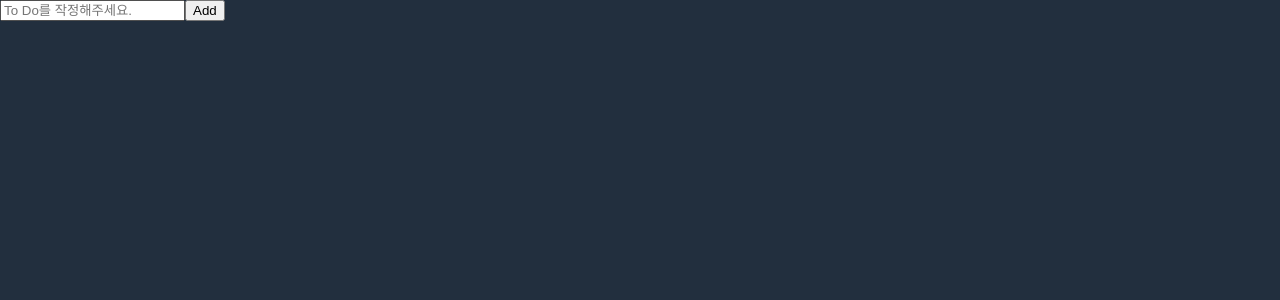
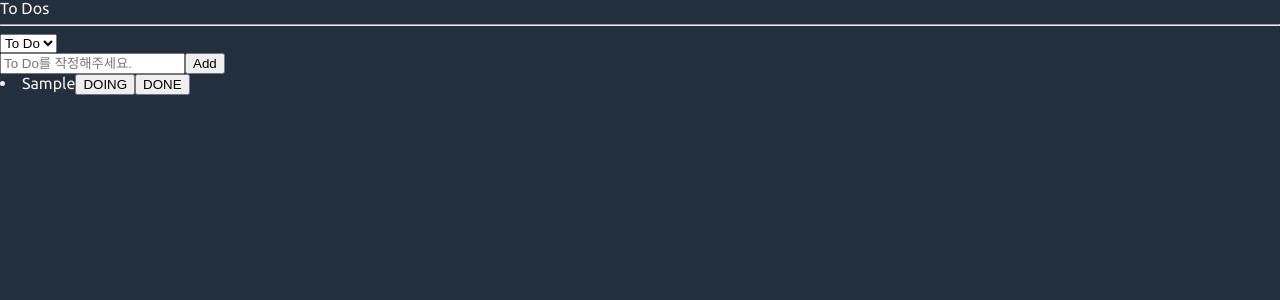
Before and after one commit to kimoony/react-to-do, a React (Create React App) app: page / in a window 1280 px wide. Both pictures are taken after typing "Sample" into the empty fields and a click on the button "Add". Shown: the top 300 px of the page. Built offline with nearby package versions, Linux system fonts and the light colour scheme.

Commit message:
react to do 기능 완료

```diff
--- a/package.json
+++ b/package.json
@@ -24,8 +24,8 @@
   "scripts": {
     "start": "react-scripts start",
     "build": "react-scripts build",
-    "test": "react-scripts test",
-    "eject": "react-scripts eject"
+    "deploy": "gh-pages -d build",
+    "predeploy": "npm run build"
   },
   "eslintConfig": {
     "extends": [
--- a/public/index.html
+++ b/public/index.html
@@ -7,7 +7,7 @@
     <meta name="theme-color" content="#000000" />
     <meta
       name="description"
-      content="Web site created using create-react-app"
+      content="React To Do (+TypeScript)"
     />
     <link rel="apple-touch-icon" href="%PUBLIC_URL%/logo192.png" />
     <!--
@@ -24,7 +24,7 @@
       work correctly both with client-side routing and a non-root public URL.
       Learn how to configure a non-root public URL by running `npm run build`.
     -->
-    <title>React App</title>
+    <title>To Do</title>
   </head>
   <body>
     <noscript>You need to enable JavaScript to run this app.</noscript>
--- /dev/null
+++ b/src/atoms.tsx
@@ -0,0 +1,40 @@
+import { atom, selector } from "recoil";
+
+// enum => 계속해서 써야하는 값을 저장할 수 있는 도구
+export enum Categories {
+  // 아래와 같이 "TO_DO" = "TO_DO", 이렇게 하는 이유는
+  // 이렇게 하지 않고 "TO_DO", 만 입력하면 enum은 숫자로 반환하기 때문
+  "TO_DO" = "TO_DO",
+  "DOING" = "DOING",
+  "DONE" = "DONE"
+}
+
+export interface IToDo {
+  text: string;
+  id: number;
+  category: Categories;
+}
+
+export const categoryState = atom<Categories>({
+  key: "category",
+  default: Categories.TO_DO,
+})
+
+export const toDoState = atom<IToDo[]>({
+  key: "toDo",
+  default: [],
+})
+
+
+// selector = atom의 output을 변형시키는 도구
+// atom은 단순히 배열을 줄 뿐, atom = []
+// selector 는 state를 가져다가 뭔가를 return 한다. => derived state
+
+export const toDoSelector = selector({
+  key: "toDoSelector",
+  get: ({ get }) => {   // get function 을 이용하면 selector 내부로 atom을 받을 수 있다.
+    const toDos = get(toDoState)
+    const category = get(categoryState)
+    return toDos.filter((toDo) => toDo.category === category);
+  }
+})
--- /dev/null
+++ b/src/components/CreateToDo.tsx
@@ -0,0 +1,35 @@
+import React from 'react'
+import { useForm } from 'react-hook-form';
+import { useRecoilValue, useSetRecoilState } from 'recoil';
+import { categoryState, toDoState } from '../atoms';
+
+interface IForm {
+  toDo: string;
+}
+
+function CreateToDo() {
+  const setToDos = useSetRecoilState(toDoState)
+  const category = useRecoilValue(categoryState)
+  const {
+    register,
+    handleSubmit,
+    setValue
+  } = useForm<IForm>();
+  const handleValid = ({ toDo }: IForm) => {
+    setToDos((oldToDos) => [
+      { text: toDo, id: Date.now(), category },
+      ...oldToDos
+    ])
+    setValue("toDo", "")
+  }
+  return (
+    <form onSubmit={handleSubmit(handleValid)}>
+      <input {...register("toDo", {
+        required: "To Do를 작정해주세요.",
+      })} type="text" placeholder="To Do를 작정해주세요." />
+      <button>Add</button>
+    </form>
+  )
+}
+
+export default CreateToDo
--- /dev/null
+++ b/src/components/ToDo.tsx
@@ -0,0 +1,65 @@
+import React from 'react'
+import { useSetRecoilState } from 'recoil';
+import { Categories, IToDo, toDoState } from '../atoms'
+
+// 방법 2
+function ToDo({ text, category, id }: IToDo) {
+  const setToDos = useSetRecoilState(toDoState)
+  const onClick = (event: React.MouseEvent<HTMLButtonElement>) => {
+    const {
+      currentTarget: { name }
+    } = event;
+    setToDos(oldToDos => {
+      const targetIndex = oldToDos.findIndex(toDo => toDo.id === id)
+      const newToDo = { text, id, category: name as any }
+      return [
+        ...oldToDos.slice(0, targetIndex),
+        newToDo,
+        ...oldToDos.slice(targetIndex + 1)
+      ];
+    })
+  };
+
+
+
+  return (
+    <li>
+      <span>{text}</span>
+      {category !== Categories.DOING && (
+        <button name={Categories.DOING} onClick={onClick}>
+          DOING
+        </button>)}
+      {category !== Categories.TO_DO && (
+        <button name={Categories.TO_DO} onClick={onClick}>
+          TO DO
+        </button>)}
+      {category !== Categories.DONE && (
+        <button name={Categories.DONE} onClick={onClick}>
+          DONE
+        </button>)}
+
+    </li>
+  )
+}
+
+export default ToDo
+
+
+// // 방법 1
+// function ToDo({ text, category }: IToDo) {
+//   const onClick = (newCategory:IToDo["category"]) => { };
+
+//   return (
+//     <li>
+//       <span>{text}</span>
+//       {category !== "DOING" && (
+//         <button onClick={() => onClick("DOING")}>DOING</button>)}  {/* 인자가 있는 onClick 이벤트를 처리하는 방법 */}
+//       {category !== "TO_DO" && (
+//         <button onClick={() => onClick("TO_DO")}>TO DO</button>)}
+//       {category !== "DONE" && (
+//         <button onClick={() => onClick("DONE")}>DONE</button>)}
+//     </li>
+//   )
+// }
+
+// export default ToDo
--- a/src/components/ToDoList.tsx
+++ b/src/components/ToDoList.tsx
@@ -1,30 +1,35 @@
-import { useForm } from 'react-hook-form';
+import { useEffect } from 'react';
+import { useRecoilState, useRecoilValue } from 'recoil';
+import { Categories, categoryState, toDoSelector } from '../atoms';
+import CreateToDo from './CreateToDo';
+import ToDo from './ToDo';
 
-interface IForm {
-  toDo: string;
-}
+
 
 function ToDoList() {
-  const {
-    register,
-    handleSubmit,
-    setValue
-  } = useForm<IForm>();
-  const onSubmit = (data: IForm) => {
-    console.log('add to do', data.toDo)
-    setValue("toDo", "")
-  }
+  const toDos = useRecoilValue(toDoSelector);
+  const [category, setCategory] = useRecoilState(categoryState);
+  const onInput = (event: React.FormEvent<HTMLSelectElement>) => {  // selcet의 change event 를 감지
+    setCategory(event.currentTarget.value as any);
+  };
 
+  useEffect(() => {
+
+  }, [])
 
   return (
     <div>
-      <form onSubmit={handleSubmit(onSubmit)}>
-        <input {...register("toDo", {
-          required: "To Do를 작정해주세요.",
-        })} type="text" placeholder="To Do를 작정해주세요." />
-
-        <button>Add</button>
-      </form>
+      <h1>To Dos</h1>
+      <hr />
+      <select value={category} onInput={onInput}>
+        <option value={Categories.TO_DO}>To Do</option>
+        <option value={Categories.DOING}>Doing</option>
+        <option value={Categories.DONE}>Done</option>
+      </select>
+      <CreateToDo />
+      {toDos?.map((toDo) =>
+        <ToDo key={toDo.id} {...toDo} />
+      )}
     </div >
   )
 }
```
